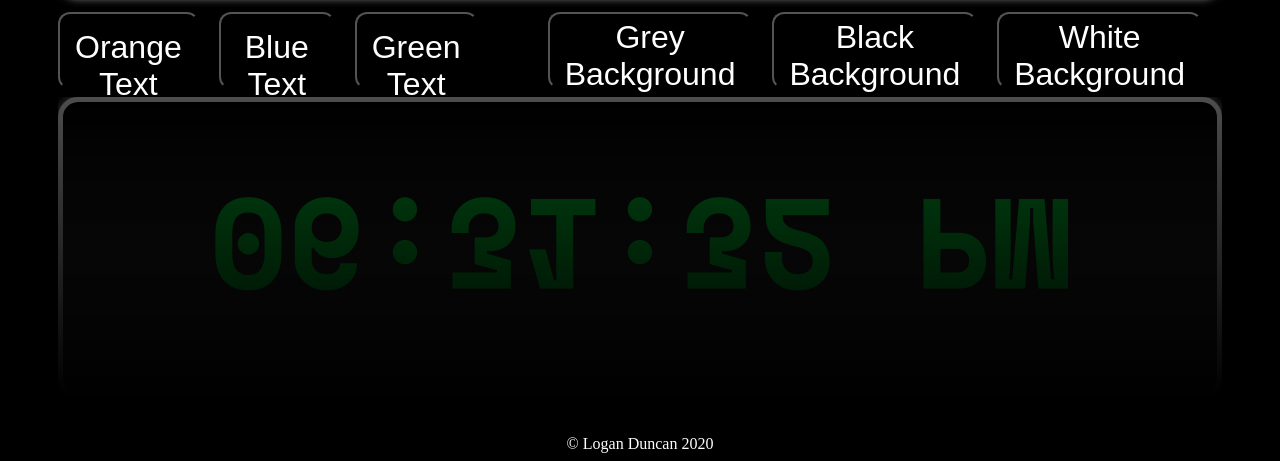
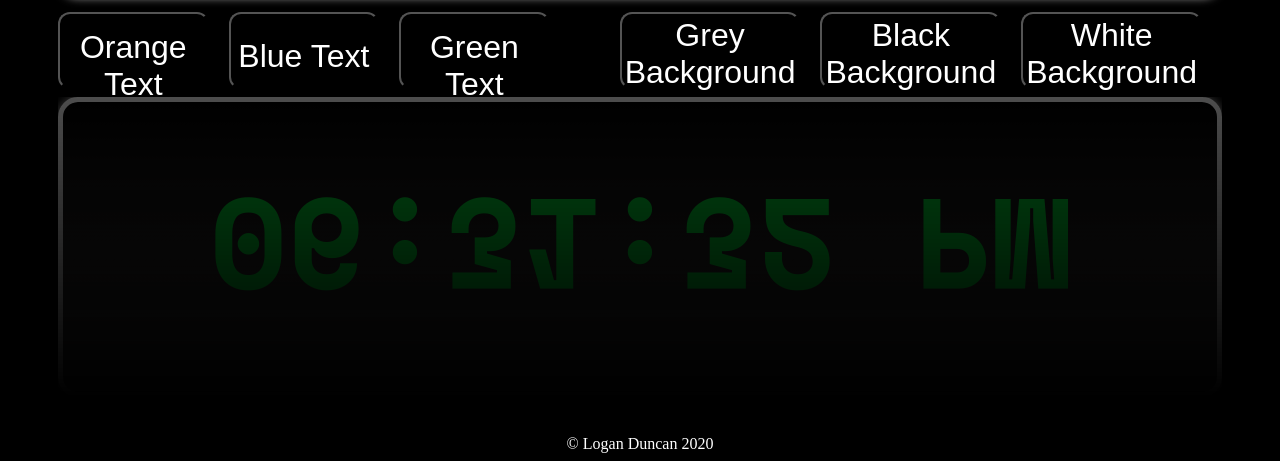
Before and after one commit to LoganDuncan/digital-clock-web-app, a plain HTML site: page index.html in a window 1280 px wide. Shown: the part 473-934 px from the top of the page. Drawn offline with nearby package versions, Linux system fonts and the light colour scheme.

Commit message:
Small fix

```diff
--- a/css/style.css
+++ b/css/style.css
@@ -15,6 +15,7 @@ button {
     margin-bottom: 20px;
     cursor: pointer;
     border-radius: 12px;
+    padding: 3px;
 }
 
 button:hover {
```
